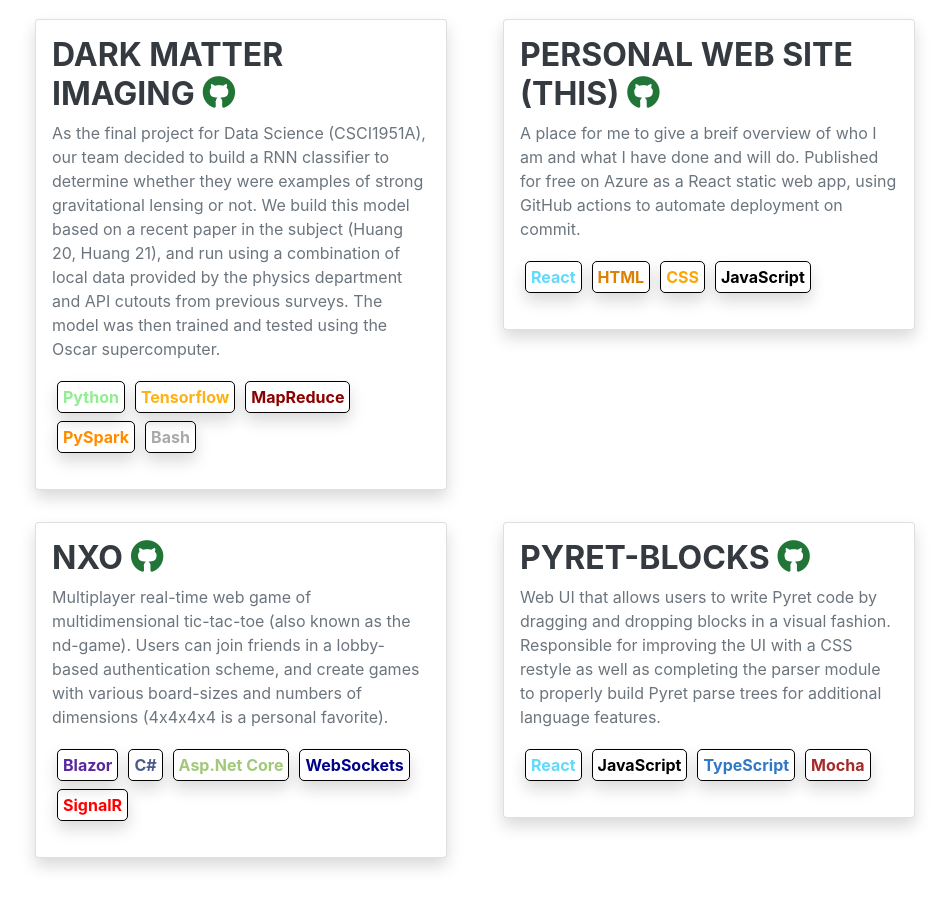
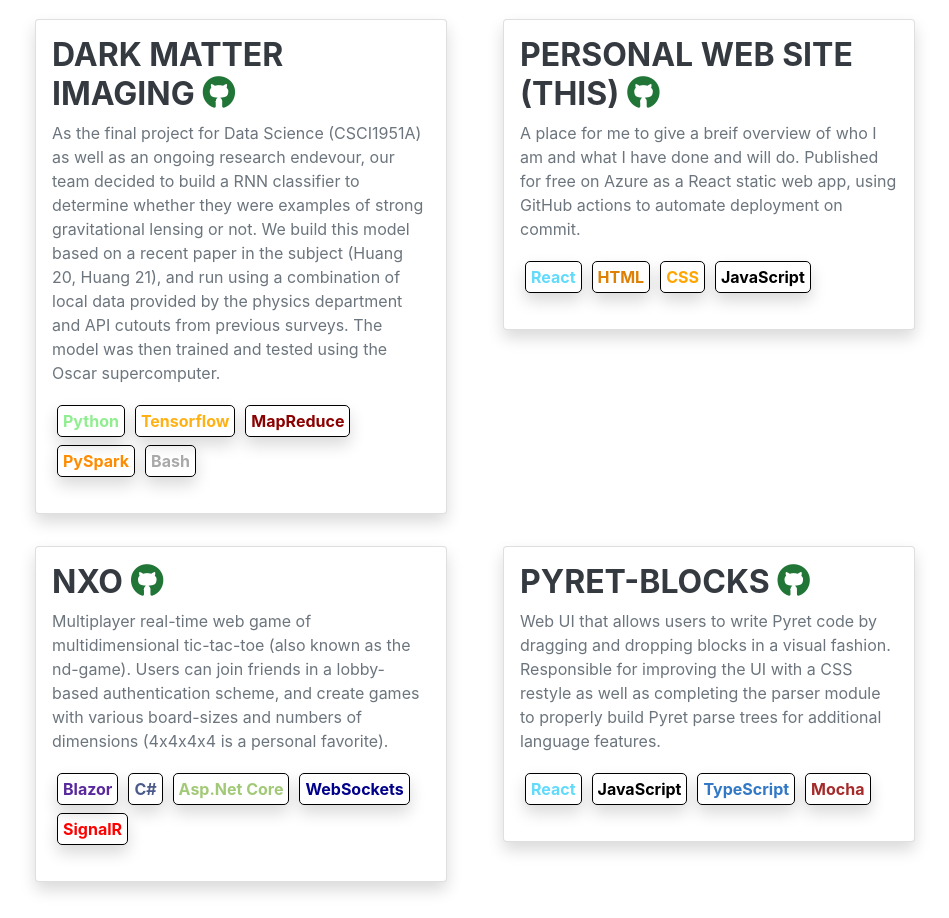
Before and after one commit to RobScheidegger/portfolio, a React (Create React App) app: page / in a window 1280 px wide. Shown: the part 2760-3678 px from the top of the page, without its empty margins (301-1250 px from the left). Built offline with nearby package versions, Linux system fonts and the light colour scheme; a web font is replaced by a local one.

Commit message:
change text to represent ongoing nature

```diff
--- a/src/components/ProjectsSection.jsx
+++ b/src/components/ProjectsSection.jsx
@@ -4,7 +4,7 @@ import TechnologyBadge from "./TechnologyBadge";
 const projectsList = [
     {
         name: "Dark Matter Imaging",
-        description: "As the final project for Data Science (CSCI1951A), our team decided to build a RNN classifier to determine whether they were examples of strong gravitational lensing or not. "
+        description: "As the final project for Data Science (CSCI1951A) as well as an ongoing research endevour, our team decided to build a RNN classifier to determine whether they were examples of strong gravitational lensing or not. "
                 + "We build this model based on a recent paper in the subject (Huang 20, Huang 21), and run using a combination of local data provided by the physics department and API cutouts from previous surveys. "
                 + "The model was then trained and tested using the Oscar supercomputer.",
         technologies: ["Python", "Tensorflow", "MapReduce", "PySpark", "Bash"],
```
